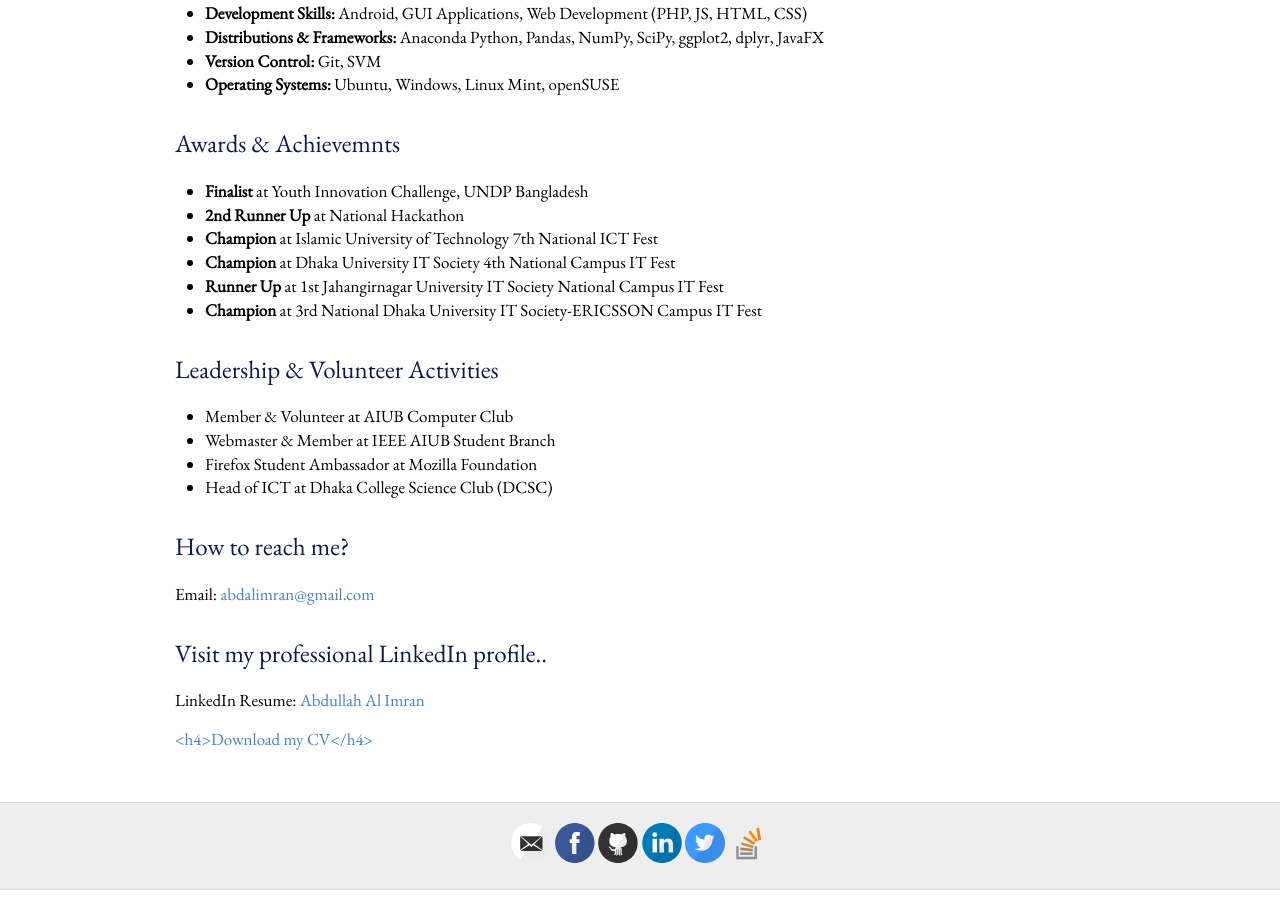
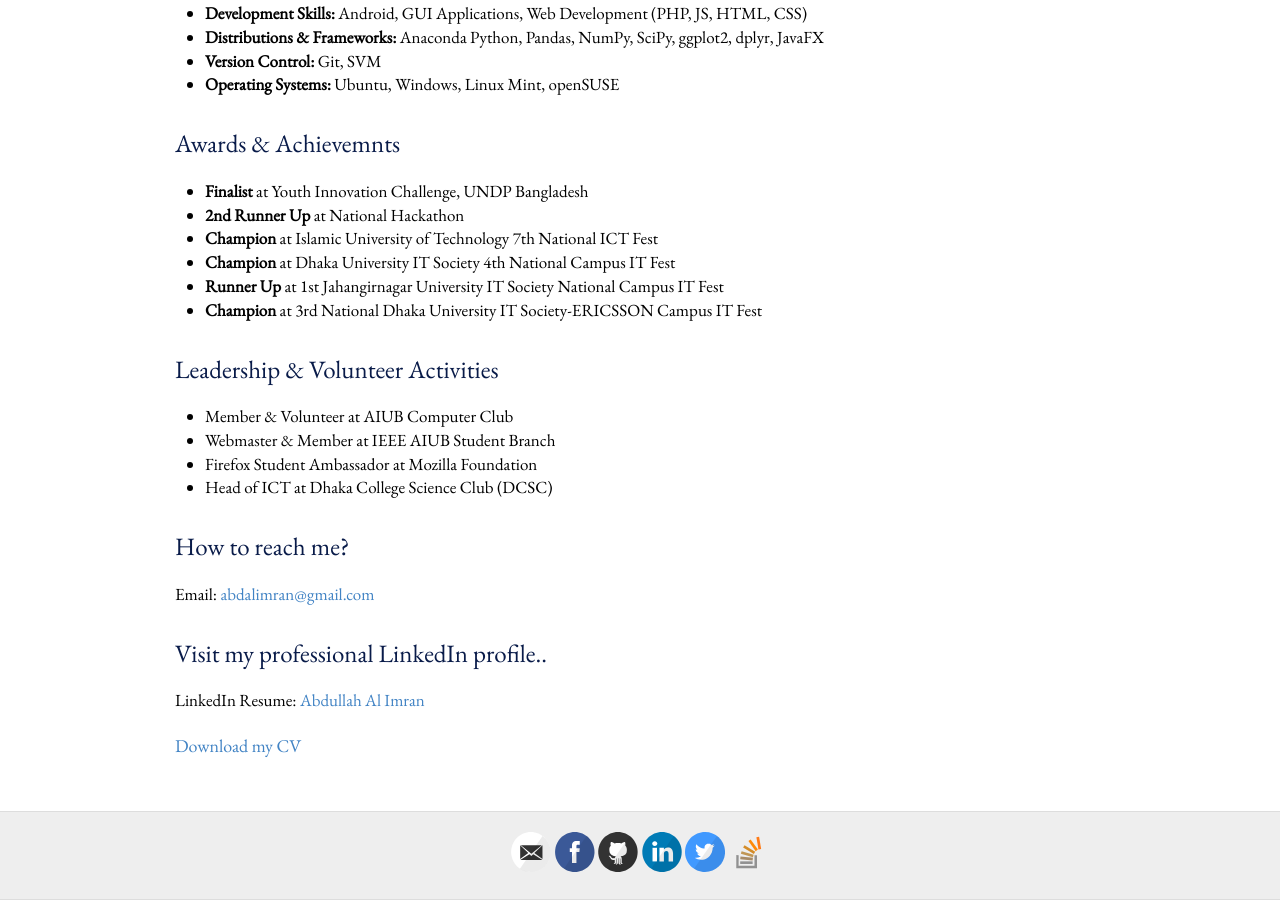
Before and after one commit to abdalimran/abdalimran.github.io, a Jekyll site: the page built from index.md, in a window 1280 px wide and 900 px high, scrolled down 981 px. Built offline with Jekyll 4.4.1, drawn with Linux system fonts in a browser that asks for light colours; some web fonts are replaced.

```diff
--- a/index.md
+++ b/index.md
@@ -57,4 +57,4 @@ Email: [abdalimran@gmail.com](mailto:abdalimran@gmail.com)
 # Visit my professional LinkedIn profile..
 LinkedIn Resume: <a href="https://bd.linkedin.com/in/abdalimran" target="_blank">Abdullah Al Imran</a>
 
-<a href="https://drive.google.com/open?id=1u4Lhdsussgbd7-8t_VkXa5SGHZ0JoziM" target="_blank"><h4>Download my CV</h4></a>
+<h4><a href="https://drive.google.com/open?id=1u4Lhdsussgbd7-8t_VkXa5SGHZ0JoziM" target="_blank">Download my CV</a></h4>
```
